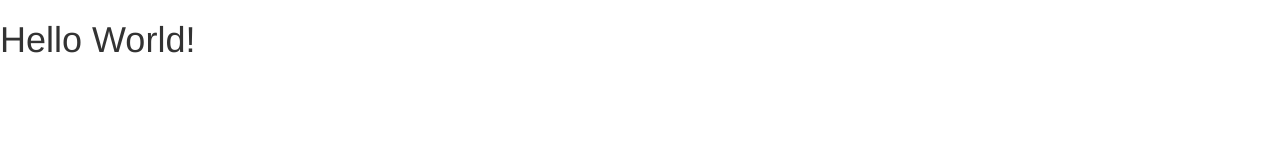
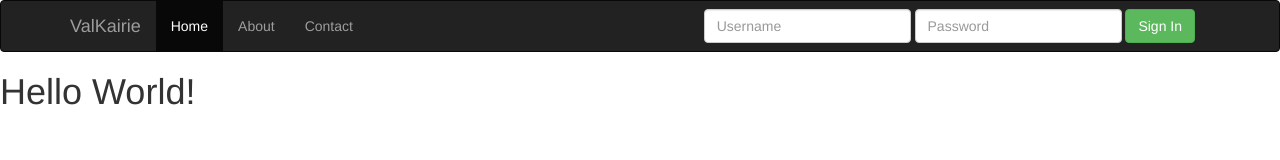
Before and after one commit to KChen8516/volleyball-track, a website: page index.html in a window 1280 px wide. Drawn offline with Linux system fonts and the light colour scheme.

Commit message:
Updated index.html to have navbar with sign-in input

```diff
--- a/index.html
+++ b/index.html
@@ -7,11 +7,48 @@
 	<link href="styles/main.css" rel="stylesheet" type="text/css">
 </head>
 <body>
+	<nav class="navbar navbar-inverse navbar-fxed-top">
+		<div class="container">
+			<div class="navbar-header">
+				<button type="button" class="navbar-toggle collapsed" data-toggle="collapse" data-target="#navbar" aria-expanded="false" aria-controls="navbar">
+					<span class="sr-only">Toggle navigation</span>
+					<span class="icon-bar"></span>
+					<span class="icon-bar"></span>
+					<span class="icon-bar"></span>
+				</button>
+				<a class="navbar-brand" href="#">ValKairie</a>
+			</div>
+			<div id="navbar" class="collapse navbar-collapse">
+				<ul class="nav navbar-nav">
+					<li class="active">
+						<a href="#">Home</a>
+					</li>
+					<li>
+						<a href="#about">About</a>
+					</li>
+					<li>
+						<a href="#contact">Contact</a>
+					</li>
+				</ul>
+				<form class="navbar-form navbar-right">
+					<div class="form-group">
+						<input type="text" placeholder="Username" class="form-control">
+					</div>
+					<div class="form-group">
+						<input type="password" placeholder="Password" class="form-control">
+					</div>
+					<button type="submit" class="btn btn-success">Sign In</button>
+				</form>
+			</div>
+		</div>
+	</nav>
 	<h1>Hello World!</h1>
+
 
 
 	<!-- scripts -->
 	<script src="bower_components/angular/angular.min.js" type="text/javascript"></script>
 	<script src="bower_components/jquery/dist/jquery.min.js" type="text/javascript"></script>
+	<script src="bower_components/bootstrap/dist/js/bootstrap.min.js" type="text/javascript"></script>
 </body>
 </html>
```
